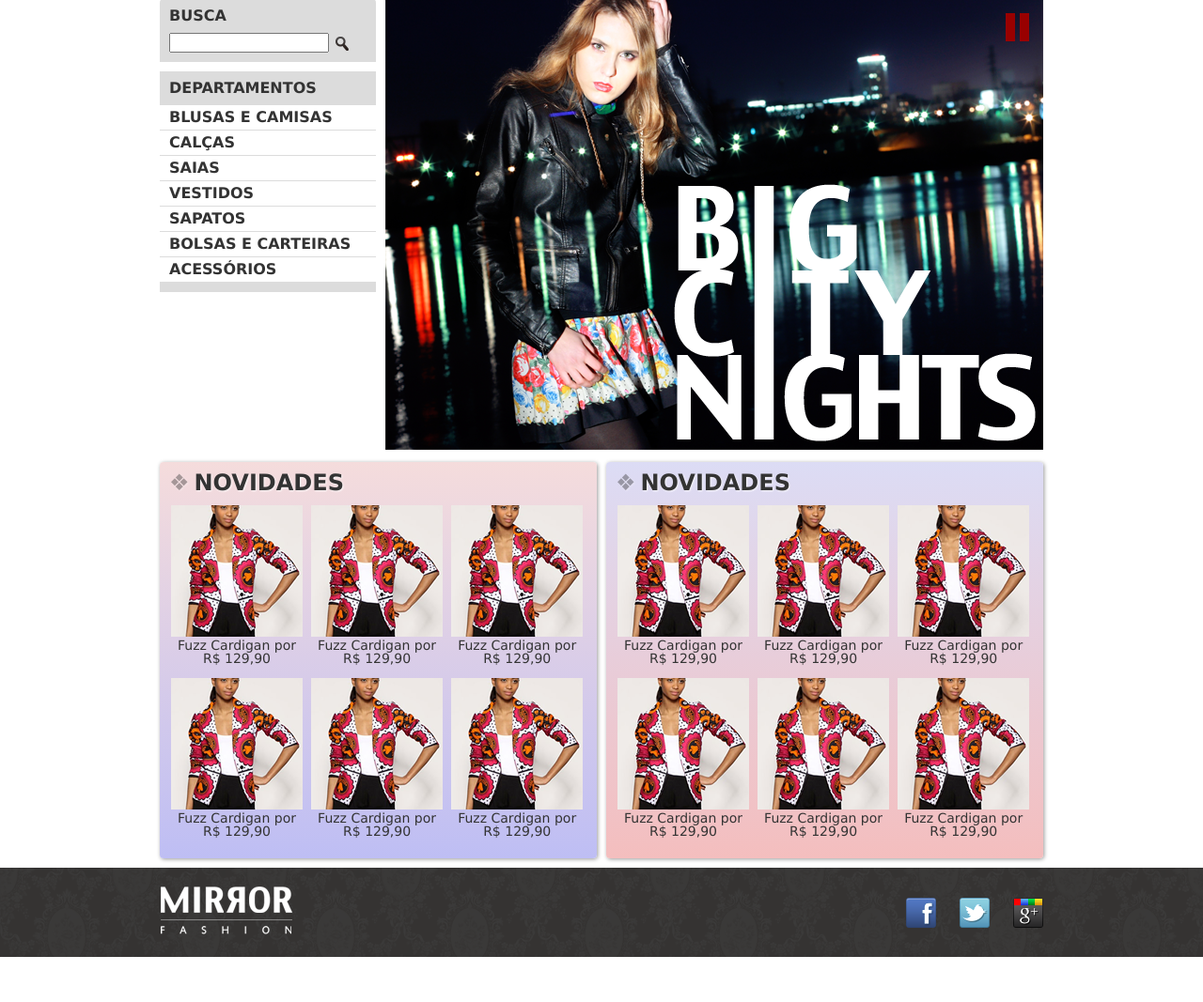
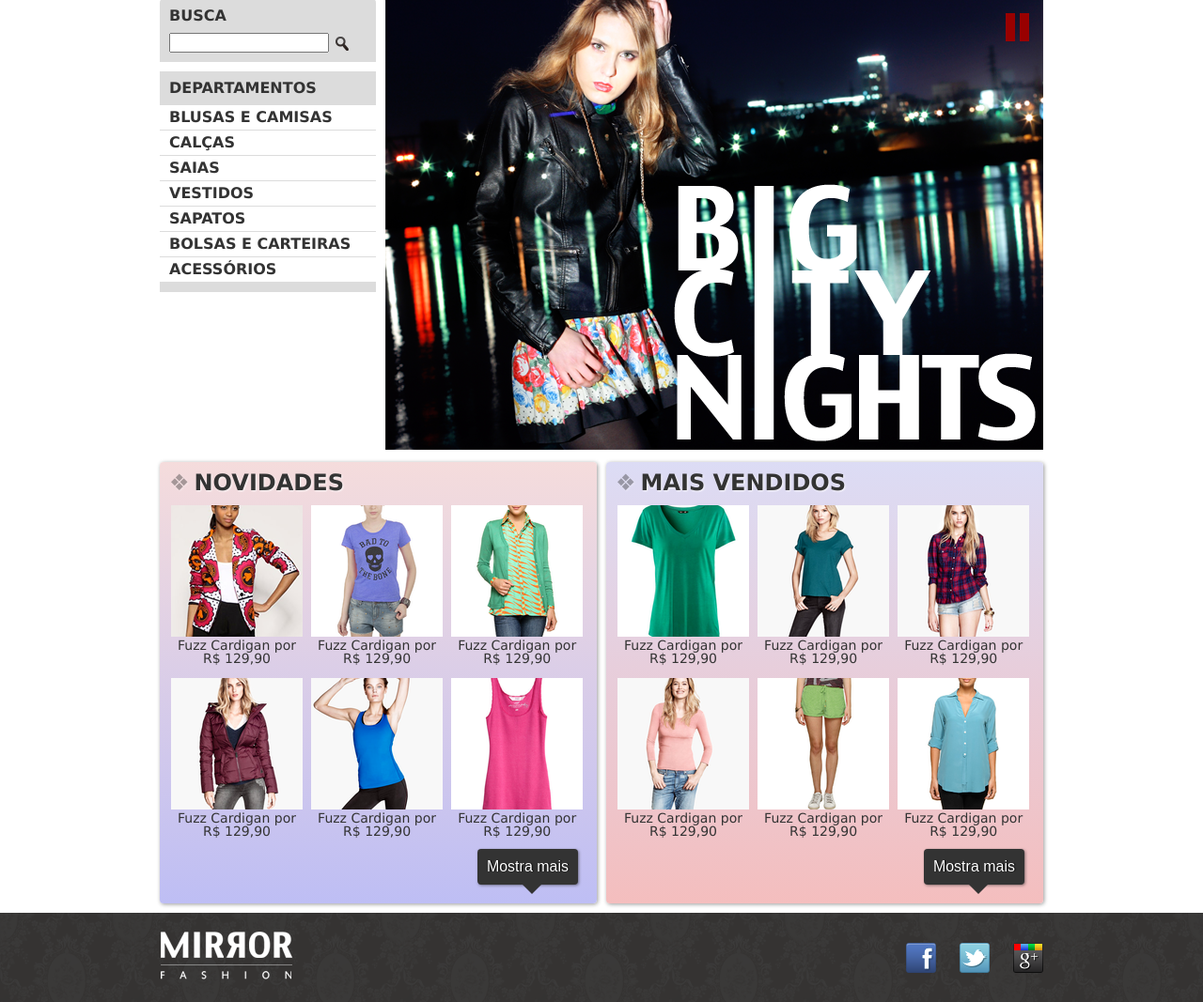
Before and after one commit to vanessametonini/wd43, a PHP site: page / in a window 1280 px wide. Shown: the part 99-1166 px from the top of the page at 94% size. Before the commit the page ends 1118 px from the top, so only its background shows below. Run offline with PHP 8.4, Linux system fonts and the light colour scheme.

Commit message:
Exercícios: jQuery na home

```diff
--- a/css/estilos.css
+++ b/css/estilos.css
@@ -193,6 +193,60 @@ header {
   text-decoration: none;
 }
 
+.painel button {
+  display: none;
+}
+
+.painel-compacto li:nth-child(n+7) {
+  display: none;
+}
+.painel-compacto button {
+  display: block;
+}
+
+.painel button {
+  float: right;
+  margin-right: 10px;
+  padding: 10px;
+  background-color: #333;
+  border: 0;
+  border-radius: 4px;
+  box-shadow: 1px 1px 3px rgba(30,30,30,0.5);
+  color: white;
+  font-size: 1em;
+  text-decoration: none;
+  text-shadow: 1px 0 1px black;
+  transition: 0.3s;
+}
+
+.painel button:hover {
+  background-color: #393939;
+  box-shadow: 1px 0 20px rgba(200,200,120,0.9);
+}
+
+.painel button {
+  color: white;
+  position: relative;
+  margin-bottom: 10px;
+}
+.painel button:after {
+  content: '';
+  display: block;
+  height: 0;
+  width: 0;
+  border-top: 10px solid #333;
+  border-left: 10px solid transparent;
+  border-right: 10px solid transparent;
+  position: absolute;
+  top: 100%;
+  left: 50%;
+  margin-left: -5px;
+  transition: 0.3s;
+}
+.painel button:hover:after {
+  border-top-color: #393939;
+}
+
 footer {
   background-image: url(../img/fundo-rodape.png);
   clear: both;
--- a/index.php
+++ b/index.php
@@ -50,7 +50,7 @@
           <li>
             <a href="produto.php">
               <figure>
-                <img src="img/produtos/miniatura1.png">
+                <img src="img/produtos/miniatura2.png">
                 <figcaption>Fuzz Cardigan por R$ 129,90</figcaption>
               </figure>
             </a>
@@ -58,7 +58,7 @@
           <li>
             <a href="produto.php">
               <figure>
-                <img src="img/produtos/miniatura1.png">
+                <img src="img/produtos/miniatura3.png">
                 <figcaption>Fuzz Cardigan por R$ 129,90</figcaption>
               </figure>
             </a>
@@ -66,7 +66,7 @@
           <li>
             <a href="produto.php">
               <figure>
-                <img src="img/produtos/miniatura1.png">
+                <img src="img/produtos/miniatura4.png">
                 <figcaption>Fuzz Cardigan por R$ 129,90</figcaption>
               </figure>
             </a>
@@ -74,7 +74,7 @@
           <li>
             <a href="produto.php">
               <figure>
-                <img src="img/produtos/miniatura1.png">
+                <img src="img/produtos/miniatura5.png">
                 <figcaption>Fuzz Cardigan por R$ 129,90</figcaption>
               </figure>
             </a>
@@ -82,20 +82,7 @@
           <li>
             <a href="produto.php">
               <figure>
-                <img src="img/produtos/miniatura1.png">
-                <figcaption>Fuzz Cardigan por R$ 129,90</figcaption>
-              </figure>
-            </a>
-          </li>
-        </ol>
-      </section>
-      <section class="painel mais-vendidos">
-        <h2>Novidades</h2>
-        <ol>
-          <li>
-            <a href="produto.php">
-              <figure>
-                <img src="img/produtos/miniatura1.png">
+                <img src="img/produtos/miniatura6.png">
                 <figcaption>Fuzz Cardigan por R$ 129,90</figcaption>
               </figure>
             </a>
@@ -103,7 +90,7 @@
           <li>
             <a href="produto.php">
               <figure>
-                <img src="img/produtos/miniatura1.png">
+                <img src="img/produtos/miniatura7.png">
                 <figcaption>Fuzz Cardigan por R$ 129,90</figcaption>
               </figure>
             </a>
@@ -111,7 +98,7 @@
           <li>
             <a href="produto.php">
               <figure>
-                <img src="img/produtos/miniatura1.png">
+                <img src="img/produtos/miniatura8.png">
                 <figcaption>Fuzz Cardigan por R$ 129,90</figcaption>
               </figure>
             </a>
@@ -119,7 +106,7 @@
           <li>
             <a href="produto.php">
               <figure>
-                <img src="img/produtos/miniatura1.png">
+                <img src="img/produtos/miniatura9.png">
                 <figcaption>Fuzz Cardigan por R$ 129,90</figcaption>
               </figure>
             </a>
@@ -127,7 +114,7 @@
           <li>
             <a href="produto.php">
               <figure>
-                <img src="img/produtos/miniatura1.png">
+                <img src="img/produtos/miniatura10.png">
                 <figcaption>Fuzz Cardigan por R$ 129,90</figcaption>
               </figure>
             </a>
@@ -135,39 +122,127 @@
           <li>
             <a href="produto.php">
               <figure>
-                <img src="img/produtos/miniatura1.png">
+                <img src="img/produtos/miniatura11.png">
+                <figcaption>Fuzz Cardigan por R$ 129,90</figcaption>
+              </figure>
+            </a>
+          </li>
+          <li>
+            <a href="produto.php">
+              <figure>
+                <img src="img/produtos/miniatura12.png">
                 <figcaption>Fuzz Cardigan por R$ 129,90</figcaption>
               </figure>
             </a>
           </li>
         </ol>
+        <button type="button">Mostra mais</button>
+      </section>
+      <section class="painel mais-vendidos">
+        <h2>Mais Vendidos</h2>
+        <ol>
+          <li>
+            <a href="produto.php">
+              <figure>
+                <img src="img/produtos/miniatura7.png">
+                <figcaption>Fuzz Cardigan por R$ 129,90</figcaption>
+              </figure>
+            </a>
+          </li>
+          <li>
+            <a href="produto.php">
+              <figure>
+                <img src="img/produtos/miniatura8.png">
+                <figcaption>Fuzz Cardigan por R$ 129,90</figcaption>
+              </figure>
+            </a>
+          </li>
+          <li>
+            <a href="produto.php">
+              <figure>
+                <img src="img/produtos/miniatura9.png">
+                <figcaption>Fuzz Cardigan por R$ 129,90</figcaption>
+              </figure>
+            </a>
+          </li>
+          <li>
+            <a href="produto.php">
+              <figure>
+                <img src="img/produtos/miniatura10.png">
+                <figcaption>Fuzz Cardigan por R$ 129,90</figcaption>
+              </figure>
+            </a>
+          </li>
+          <li>
+            <a href="produto.php">
+              <figure>
+                <img src="img/produtos/miniatura11.png">
+                <figcaption>Fuzz Cardigan por R$ 129,90</figcaption>
+              </figure>
+            </a>
+          </li>
+          <li>
+            <a href="produto.php">
+              <figure>
+                <img src="img/produtos/miniatura12.png">
+                <figcaption>Fuzz Cardigan por R$ 129,90</figcaption>
+              </figure>
+            </a>
+          </li>
+          <li>
+            <a href="produto.php">
+              <figure>
+                <img src="img/produtos/miniatura12.png">
+                <figcaption>Fuzz Cardigan por R$ 129,90</figcaption>
+              </figure>
+            </a>
+          </li>
+          <li>
+            <a href="produto.php">
+              <figure>
+                <img src="img/produtos/miniatura13.png">
+                <figcaption>Fuzz Cardigan por R$ 129,90</figcaption>
+              </figure>
+            </a>
+          </li>
+          <li>
+            <a href="produto.php">
+              <figure>
+                <img src="img/produtos/miniatura14.png">
+                <figcaption>Fuzz Cardigan por R$ 129,90</figcaption>
+              </figure>
+            </a>
+          </li>
+          <li>
+            <a href="produto.php">
+              <figure>
+                <img src="img/produtos/miniatura15.png">
+                <figcaption>Fuzz Cardigan por R$ 129,90</figcaption>
+              </figure>
+            </a>
+          </li>
+          <li>
+            <a href="produto.php">
+              <figure>
+                <img src="img/produtos/miniatura11.png">
+                <figcaption>Fuzz Cardigan por R$ 129,90</figcaption>
+              </figure>
+            </a>
+          </li>
+          <li>
+            <a href="produto.php">
+              <figure>
+                <img src="img/produtos/miniatura12.png">
+                <figcaption>Fuzz Cardigan por R$ 129,90</figcaption>
+              </figure>
+            </a>
+          </li>
+        </ol>
+        <button type="button">Mostra mais</button>
       </section>
   </div>
   <?php include("rodape.php"); ?>
-
-<script type="text/javascript">
-  var banners = ["img/destaque-home.png", "img/destaque-home-2.png"];
-  var bannerAtual = 0;
-
-  function trocaBanner() {
-    bannerAtual = (bannerAtual + 1) % 2;
-    document.querySelector('.destaque img').src = banners[bannerAtual];
-  }
-
-  var timer = setInterval(trocaBanner, 4000);
-  var controle = document.querySelector('.pause');
-
-  controle.onclick = function() {
-    if (controle.className == 'pause') {
-      clearInterval(timer);
-      controle.className = 'play';
-    } else {
-      timer = setInterval(trocaBanner, 4000);
-      controle.className = 'pause';
-    }
-
-    return false;
-  };
-</script>
+<script src="js/jquery.js" type="text/javascript"></script>
+<script src="js/home.js" type="text/javascript"></script>
 </body>
 </html>
--- /dev/null
+++ b/js/home.js
@@ -0,0 +1,32 @@
+  var banners = ["img/destaque-home.png", "img/destaque-home-2.png"];
+  var bannerAtual = 0;
+
+  function trocaBanner() {
+    bannerAtual = (bannerAtual + 1) % 2;
+    document.querySelector('.destaque img').src = banners[bannerAtual];
+  }
+
+  var timer = setInterval(trocaBanner, 4000);
+  var controle = document.querySelector('.pause');
+
+  controle.onclick = function() {
+    if (controle.className == 'pause') {
+      clearInterval(timer);
+      controle.className = 'play';
+    } else {
+      timer = setInterval(trocaBanner, 4000);
+      controle.className = 'pause';
+    }
+
+    return false;
+  };
+
+$('.novidades, .mais-vendidos').addClass('painel-compacto');
+
+$('.novidades button').click(function() {
+  $('.novidades').removeClass('painel-compacto');
+});
+
+$('.mais-vendidos button').click(function() {
+  $('.mais-vendidos').removeClass('painel-compacto');
+});
```
